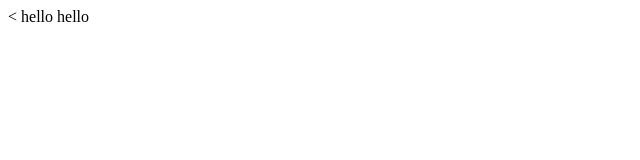
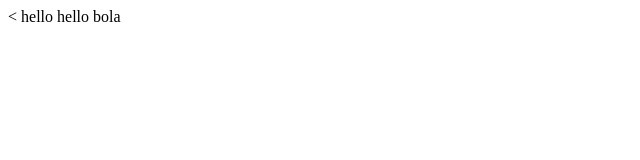
Before and after one commit to bolawole/lecture-1, a plain HTML site: page index.html in a window 1280 px wide. Shown: the full height of the page, 0-640 px from the left. Drawn offline with Linux system fonts and the light colour scheme.

Commit message:
Update index.html

```diff
--- a/index.html
+++ b/index.html
@@ -6,6 +6,6 @@
     <title>My Webpage</title>
   </head>
   <body>
-    hello hello
+    hello hello bola
   </body>
 </html>
```
